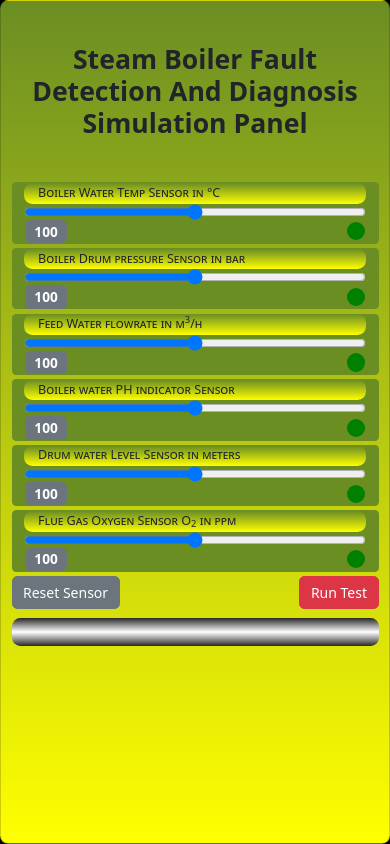
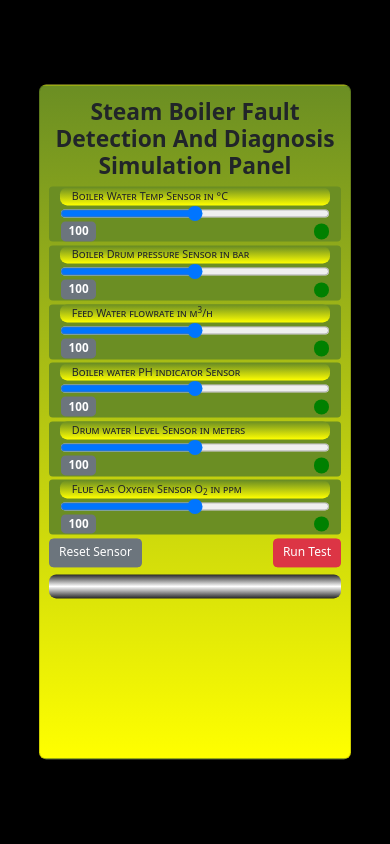
Before and after one commit to DonatusNnaji/first-fault-detection-app, a React (Create React App) app: page / in a window 390 px wide. Built offline with nearby package versions, Linux system fonts and the light colour scheme.

Commit message:
responsive update 1

```diff
--- a/src/sensor.css
+++ b/src/sensor.css
@@ -109,6 +109,9 @@ border-radius: 50%;
 
 }
 @media screen and (max-width: 1000px) {
+  html{
+    font-size: 12px;
+  }
   .progress-con {
   /*  display: grid;
     grid-template-columns: 3fr 2fr 1fr ;*/
@@ -116,10 +119,18 @@ border-radius: 50%;
     flex-direction: column;
     background-color: oliveDrab;
   }
+  h1{
+
+    font-size: 1.9rem;
+    font-weight: 600;
+    margin-top: 1rem;
+    margin-bottom: 0.5rem;
+    text-align: center;
+  }
 
   .con-box {
-    width: 100%;
-    height: 100%;
+    width: 80%;
+    height: 80%;
 
   }
 
```
